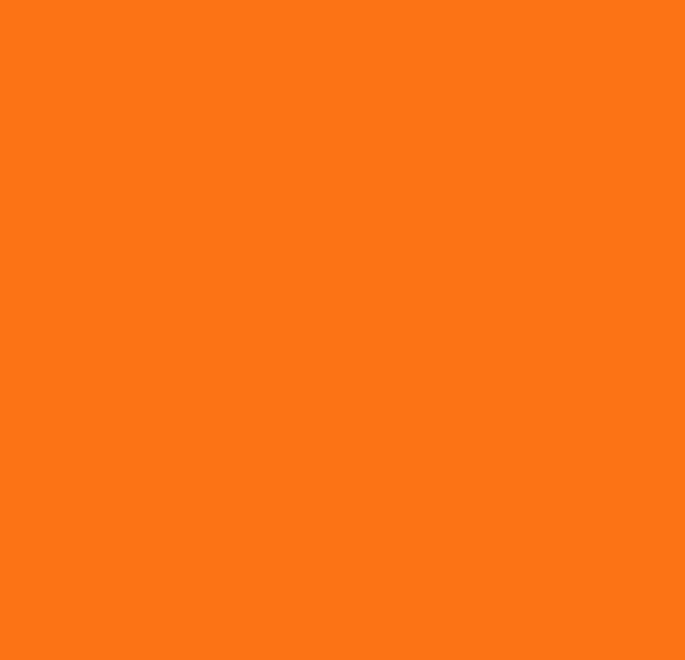
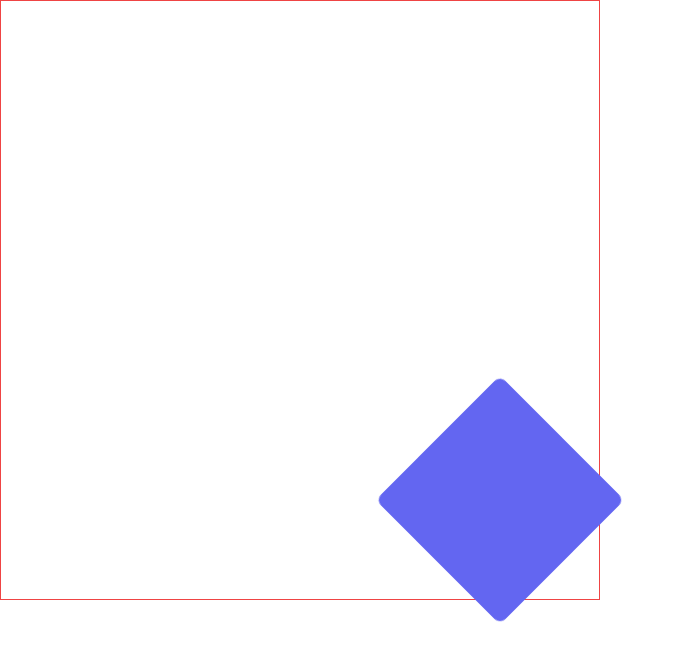
Before and after one commit to AM-Raju/frontend-missions, a React (Vite) app in the folder 00. Mission 6/Module_F7/frammer-motion/: page / in a window 1280 px wide. Shown: the top 660 px of the page, without its empty margins (0-685 px from the left). Built offline with nearby package versions, Linux system fonts and the light colour scheme.

Commit message:
Module F7.9 done

```diff
--- a/00. Mission 6/Module_F7/frammer-motion/src/main.tsx
+++ b/00. Mission 6/Module_F7/frammer-motion/src/main.tsx
@@ -9,6 +9,7 @@ import "./index.css";
 // import UseAnimationControlHook from "./pages/UseAnimationControlHook.tsx";
 import UseCycleHook from "./pages/UseCycleHook.tsx";
 import UseInViewHook from "./pages/UseInViewHook.tsx";
+import UseAnimateHook from "./pages/UseAnimateHook.tsx";
 
 ReactDOM.createRoot(document.getElementById("root")!).render(
   <React.StrictMode>
@@ -19,6 +20,7 @@ ReactDOM.createRoot(document.getElementById("root")!).render(
     {/* <KeyframeAnimation></KeyframeAnimation> */}
     {/* <UseAnimationControlHook></UseAnimationControlHook> */}
     {/* <UseCycleHook></UseCycleHook> */}
-    <UseInViewHook></UseInViewHook>
+    {/* <UseInViewHook></UseInViewHook> */}
+    <UseAnimateHook></UseAnimateHook>
   </React.StrictMode>
 );
--- /dev/null
+++ b/00. Mission 6/Module_F7/frammer-motion/src/pages/UseAnimateHook.tsx
@@ -0,0 +1,26 @@
+import { useAnimate } from "framer-motion";
+import React, { useEffect } from "react";
+
+const UseAnimateHook = () => {
+  const [scope, animate] = useAnimate();
+
+  useEffect(() => {
+    animate([
+      [scope.current, { rotate: 45, opacity: 0.75 }],
+      [scope.current, { rotate: 90, opacity: 0.5 }],
+      [scope.current, { rotate: 135, opacity: 0.25 }],
+      [scope.current, { rotate: 180, opacity: 0 }],
+      [scope.current, { rotate: 225, opacity: 1 }],
+      [scope.current, { rotate: 270, x: 200 }],
+      [scope.current, { rotate: 315, y: 200 }],
+    ]);
+  }, []);
+
+  return (
+    <div className="border border-red-500 size-[600px] flex flex-col justify-center items-center">
+      <div ref={scope} className="size-44 bg-indigo-500 rounded-lg flex flex-wrap gap-5"></div>
+    </div>
+  );
+};
+
+export default UseAnimateHook;
```
